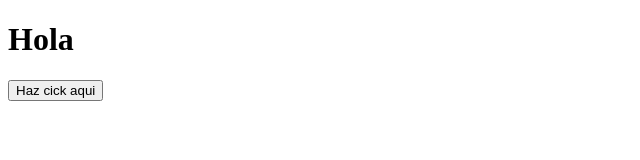
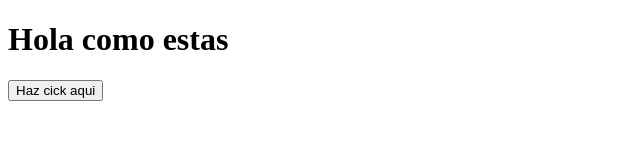
Before and after one commit to Liliana-Paredes/prueba-git, a plain HTML site: page index.html in a window 1280 px wide. Shown: the whole page, without its empty margins (0-640 px from the left). Drawn offline with Linux system fonts and the light colour scheme.

Commit message:
actualizacion

```diff
--- a/index.html
+++ b/index.html
@@ -7,7 +7,7 @@
     <link rel="styleshhet" href="css/style.css">
 </head>
 <body>
-    <h1>Hola</h1>
+    <h1>Hola como estas</h1>
     <button enclick="color()">Haz cick aqui</button>
     <script src="js/script.js"></script>
 </body>
```
